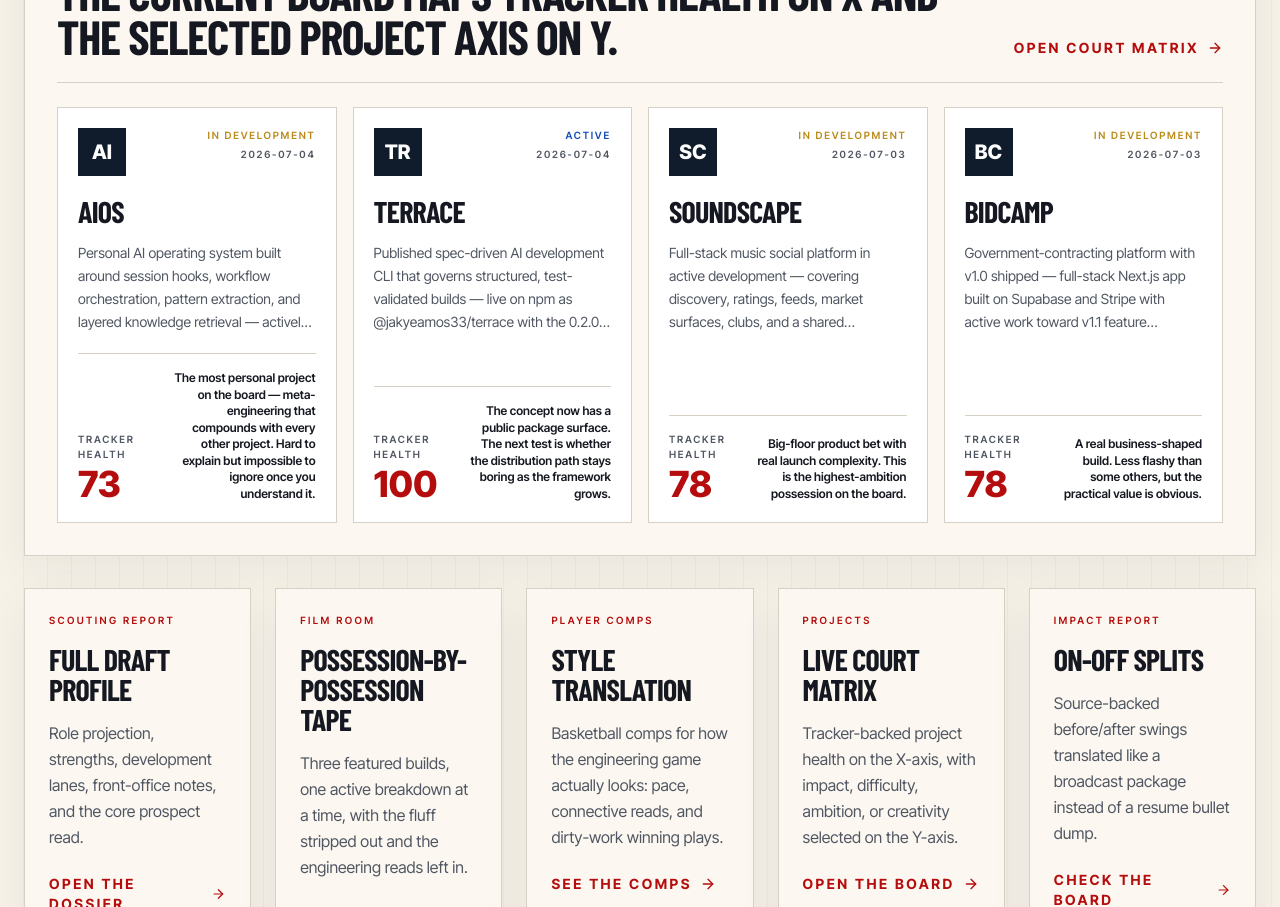
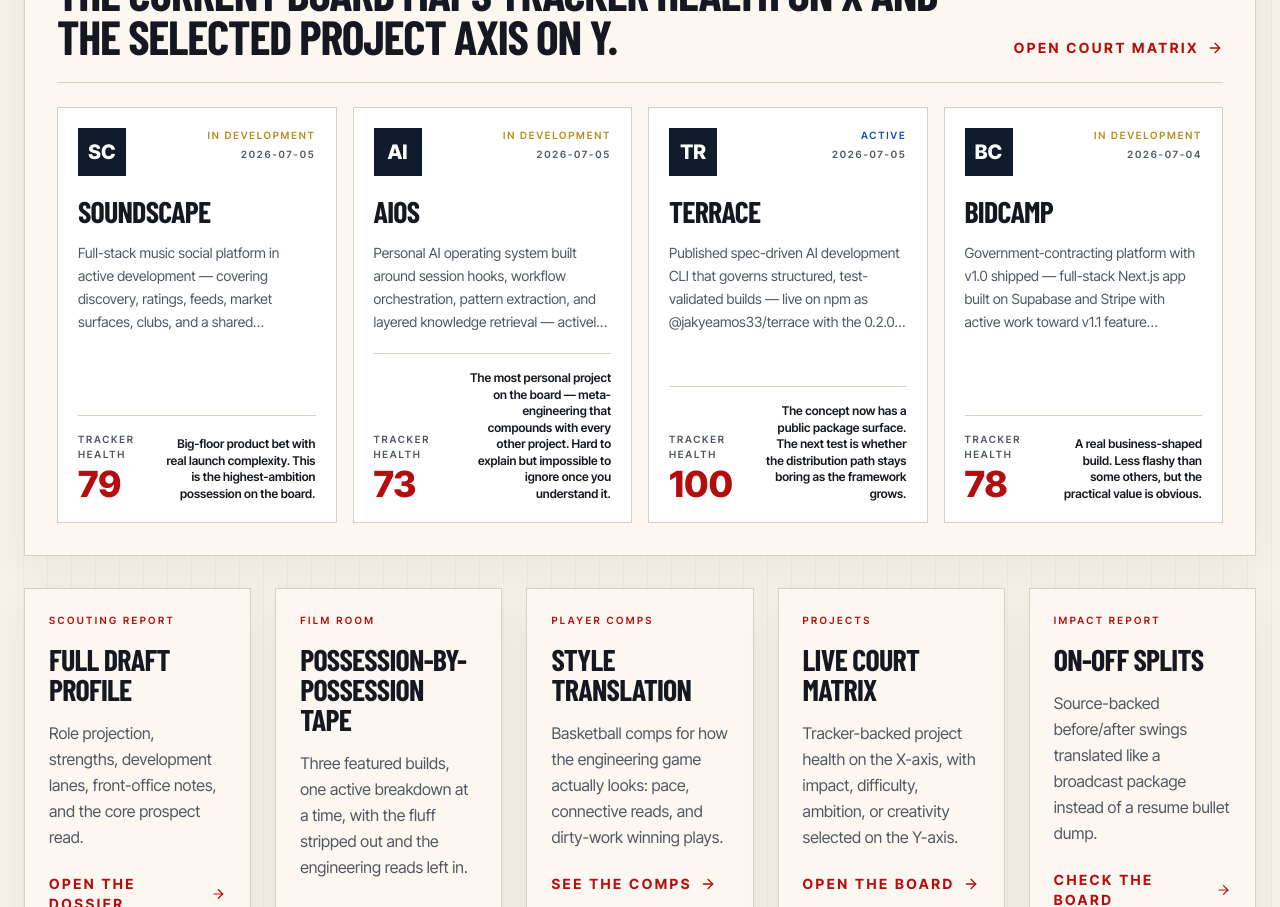
Before and after one commit to jakyeamos/portfolio, a React (Vite) app: page / in a window 1280 px wide. Shown: the part 3120-4027 px from the top of the page. Built offline with nearby package versions, Linux system fonts and the light colour scheme; a web font is replaced by a local one.

Commit message:
Sync weekly portfolio tracker

```diff
--- a/src/content/currentProjects.ts
+++ b/src/content/currentProjects.ts
@@ -46,10 +46,10 @@
     summary:
       'Full-stack music social platform in active development — covering discovery, ratings, feeds, market surfaces, clubs, and a shared web/mobile codebase in a TypeScript monorepo.',
     trackerComment:
-      'Use the READY prebuilt Preview for hosted checks, and escalate the Vercel Git/repo-root `Resource provisioning failed` blocker with the captured failed and READY deployment IDs.',
+      'Close the polymorphic `ExternalId` persistence gap exposed by catalog hydration, then decide whether duplicate MusicBrainz title variants should remain a read-layer collapse only or be normalized deeper in the canonical catalog model, fix the remaining `@soundscape/platform-web` coverage test drift in `src/trpc/__tests__/webClient.test.ts`, and rerun the repo-level quality ladder.',
     trackerStatus: 'needs_attention',
-    trackerScore: 78,
-    lastUpdated: '2026-07-03',
+    trackerScore: 79,
+    lastUpdated: '2026-07-05',
     tags: ['music', 'social', 'monorepo', 'tRPC', 'Prisma'],
     grades: { impact: 9, difficulty: 9, ambition: 10, creativity: 8 },
     scoutTake:
@@ -62,10 +62,10 @@
     summary:
       'Personal AI operating system built around session hooks, workflow orchestration, pattern extraction, and layered knowledge retrieval — actively used as the backbone of daily engineering operations.',
     trackerComment:
-      'Use the next real AIOS closeout trace to verify whether inline repo state removes repeated manual `git status` and `git diff --stat` checks before deciding whether to persist closeout snapshots.',
+      'Migrate eval-related services and tests to the agent-eval-contract 0.3.0 Pydantic API (50 pytest failures surfaced once the stale venv contract build was rebuilt), then wire verify-run into hook-stop closeout and the pipeline reaper cadence.',
     trackerStatus: 'needs_attention',
     trackerScore: 73,
-    lastUpdated: '2026-07-04',
+    lastUpdated: '2026-07-05',
     tags: ['Python', 'shell', 'SQLite', 'automation', 'AI-tooling'],
     grades: { impact: 8, difficulty: 7, ambition: 9, creativity: 9 },
     scoutTake:
@@ -78,10 +78,10 @@
     summary:
       'Published spec-driven AI development CLI that governs structured, test-validated builds — live on npm as @jakyeamos33/terrace with the 0.2.0 line staged in-repo for the next distribution pass.',
     trackerComment:
-      'Confirm npm trusted publishing is configured for the GitHub Release workflow, then create the reviewed `v0.2.0` GitHub Release.',
+      'Keep the local workflow entrypoint and release-readiness guard in regular use before protected work ships.',
     trackerStatus: 'on_track',
     trackerScore: 100,
-    lastUpdated: '2026-07-04',
+    lastUpdated: '2026-07-05',
     tags: ['framework', 'npm', 'AI-tooling', 'validation'],
     grades: { impact: 8, difficulty: 8, ambition: 9, creativity: 8 },
     scoutTake:
@@ -94,10 +94,10 @@
     summary:
       'Government-contracting platform with v1.0 shipped — full-stack Next.js app built on Supabase and Stripe with active work toward v1.1 feature expansion.',
     trackerComment:
-      'Decide whether to fund a broad source structural refactor wave for the remaining QR findings or treat the 0.2.1 structural findings as advisory until rule granularity improves.',
+      'Resolve the two incomplete Houston outreach contacts or intentionally exclude them, then complete the customer-scoped data import, campaign execution, and result logging.',
     trackerStatus: 'needs_attention',
     trackerScore: 78,
-    lastUpdated: '2026-07-03',
+    lastUpdated: '2026-07-04',
     tags: ['GovCon', 'Next.js', 'Supabase', 'Stripe', 'government'],
     grades: { impact: 8, difficulty: 7, ambition: 8, creativity: 7 },
     scoutTake:
@@ -127,7 +127,7 @@
     summary:
       'Local-first dynasty fantasy football intelligence app featuring a working trade engine, FastAPI backend, React/Vite frontend, and DuckDB persistence — with multi-team scoring in active development.',
     trackerComment:
-      'Load curated dense player metrics such as YPRR, route participation, snap share, and first-read share through the new player metadata CSV import path.',
+      'Feed sourced route, usage, snap, and first-read metrics through the new metadata import path so player comparisons rest on denser evidence.',
     trackerStatus: 'on_track',
     trackerScore: 78,
     lastUpdated: '2026-07-03',
@@ -159,7 +159,7 @@
     summary:
       'Merged BBDSE CourtIQ lane: the Court Vision/Bballedu draft, lobby, waiting-room, and recap runtime now lives inside the BBDSE product suite, with the old standalone repo preserved as an archive/fallback boundary.',
     trackerComment:
-      'Add sign-and-trade/base-year/minimum-salary special cases, generated/consumed trade exception accounting, swap conveyance validation, and rollback-safe execution.',
+      'Extend the trade engine with advanced CBA edge cases, trade-exception accounting, pick-swap validation, and rollback-safe execution.',
     trackerStatus: 'on_track',
     trackerScore: 84,
     lastUpdated: '2026-07-02',
@@ -175,7 +175,7 @@
     summary:
       'Full-stack blog platform with API routes, Postgres and Clerk integration, content-management flows, and cross-posting features — actively developed across a monorepo package structure.',
     trackerComment:
-      'Plan a broad QR debt cleanup pass after addressing existing formatter parse/style debt and Knip dead-code findings.',
+      'Clear the formatter and dead-code cleanup first, then take a broader quality-debt pass across the blog platform.',
     trackerStatus: 'on_track',
     trackerScore: 70,
     lastUpdated: '2026-07-03',
@@ -191,7 +191,7 @@
     summary:
       'Interactive digital book reader with chapter-specific visuals, music, ambient effects, particles, and a growing admin CMS layer for nontechnical chapter editing and soundtrack cue management.',
     trackerComment:
-      'Deploy the Render blueprint with production `ADMIN_EMAIL` and `ADMIN_PASSWORD`, point the live domain at the Node service, and run `BOOK_SMOKE_BASE_URL=... pnpm run platform:deployed-acceptance` against the deployed service.',
+      'Move the reader and admin service onto the hosted deployment path, connect the live domain, and complete deployed acceptance smoke coverage.',
     trackerStatus: 'on_track',
     trackerScore: 88,
     lastUpdated: '2026-07-03',
@@ -207,10 +207,10 @@
     summary:
       'Survival-analysis pipeline and Next.js triage dashboard for predicting issue resolution time across major open-source repos, with reproducible stages, fixture-backed UI tests, and CI covering both the pipeline and dashboard.',
     trackerComment:
-      'Address broad dashboard structural debt separately from QR gate triage; live ingestion still needs a real GITHUB_TOKEN.',
+      'Complete final release review, then archive the first model-artifact release through the DOI-backed publication flow.',
     trackerStatus: 'on_track',
-    trackerScore: 76,
-    lastUpdated: '2026-07-03',
+    trackerScore: 84,
+    lastUpdated: '2026-07-04',
     tags: ['Python', 'Next.js', 'survival-analysis', 'GitHub', 'dashboard'],
     grades: { impact: 8, difficulty: 8, ambition: 7, creativity: 7 },
     scoutTake:
@@ -271,10 +271,10 @@
     summary:
       'Role Translation Engine — projects which NBA roles prospects can realistically succeed in by modeling context dependence, competition inflation, and role downshifting rather than ranking raw talent.',
     trackerComment:
-      'Plan and implement RTE Phase 5: draft-slot-relative transferable-signal modeling and a 2026 translation-adjusted big board.',
+      'Complete final release review for the DOI-ready model artifact, then continue transferable-signal modeling for the next draft board.',
     trackerStatus: 'on_track',
-    trackerScore: 72,
-    lastUpdated: '2026-06-05',
+    trackerScore: 75,
+    lastUpdated: '2026-07-04',
     tags: ['basketball', 'analytics', 'Python'],
     grades: { impact: 7, difficulty: 8, ambition: 8, creativity: 7 },
     scoutTake:
@@ -350,14 +350,14 @@
     summary:
       'Released Claude + Codex marketplace-tested MCP/plugin distribution for composable skill-packet workflows including expert audits, release readiness, UI rubrics, routing policies, and agent handoffs.',
     trackerComment:
-      'Claude marketplace add/install, Codex marketplace add/upgrade, launcher smokes, MCP Registry draft validation, and public tarball SHA-256 smoke all passed for v0.3.2.',
+      'The v0.3.2 release has been verified across marketplace install flows, launcher checks, registry preparation, and public package integrity checks.',
     trackerStatus: 'shipped',
     trackerScore: 100,
     lastUpdated: '2026-07-04',
     tags: ['Python', 'MCP', 'Claude', 'Codex', 'agent-workflows'],
     grades: { impact: 8, difficulty: 8, ambition: 9, creativity: 9 },
     scoutTake:
-      'The proof got stronger because the install path has been smoked across Claude, Codex, registry validation, and public release integrity instead of stopping at a tag.',
+      'The proof got stronger because the release was verified across real install paths and public distribution checks instead of stopping at a tag.',
   },
   {
     slug: 'pre-cr-suite',
```
